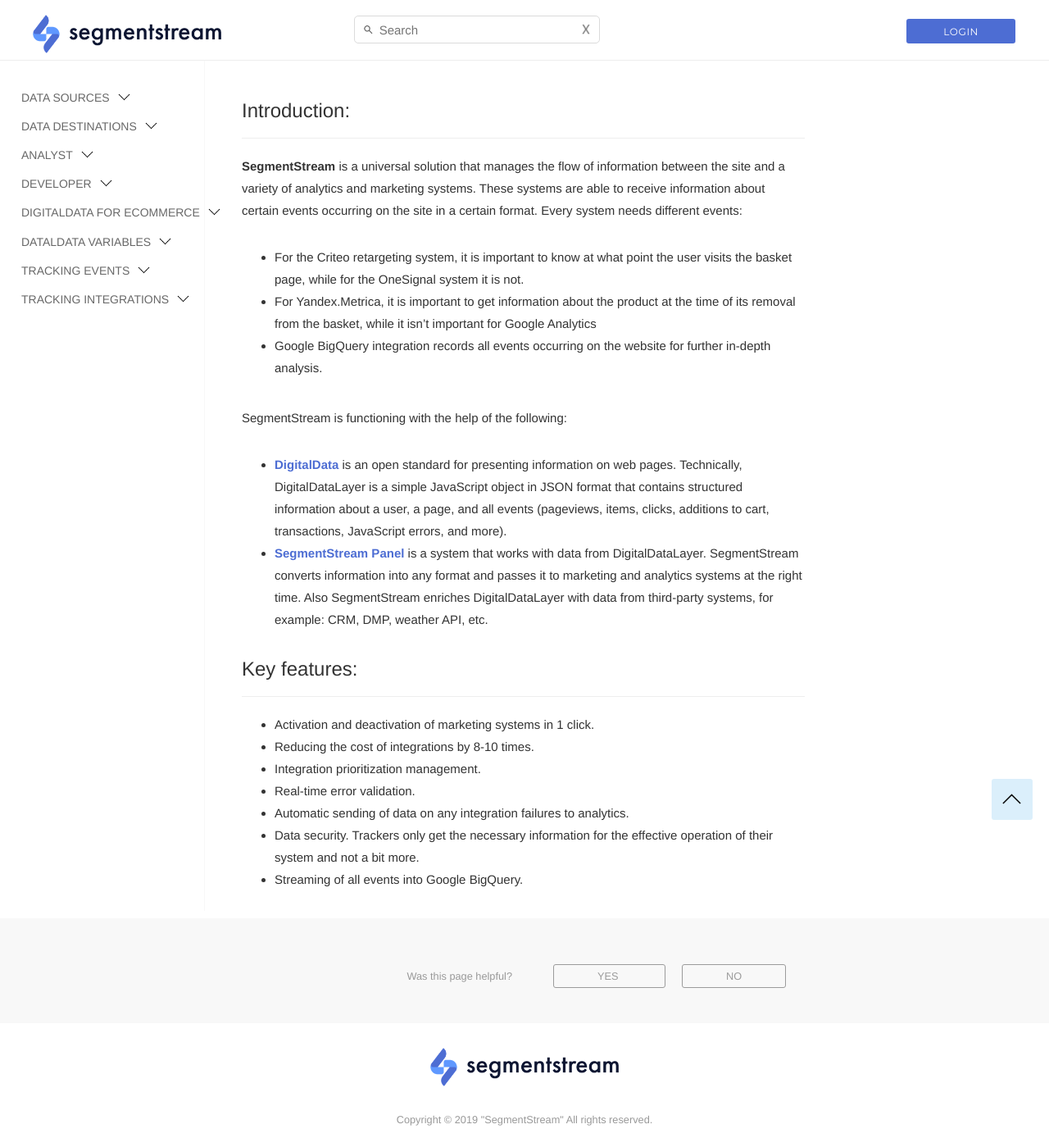
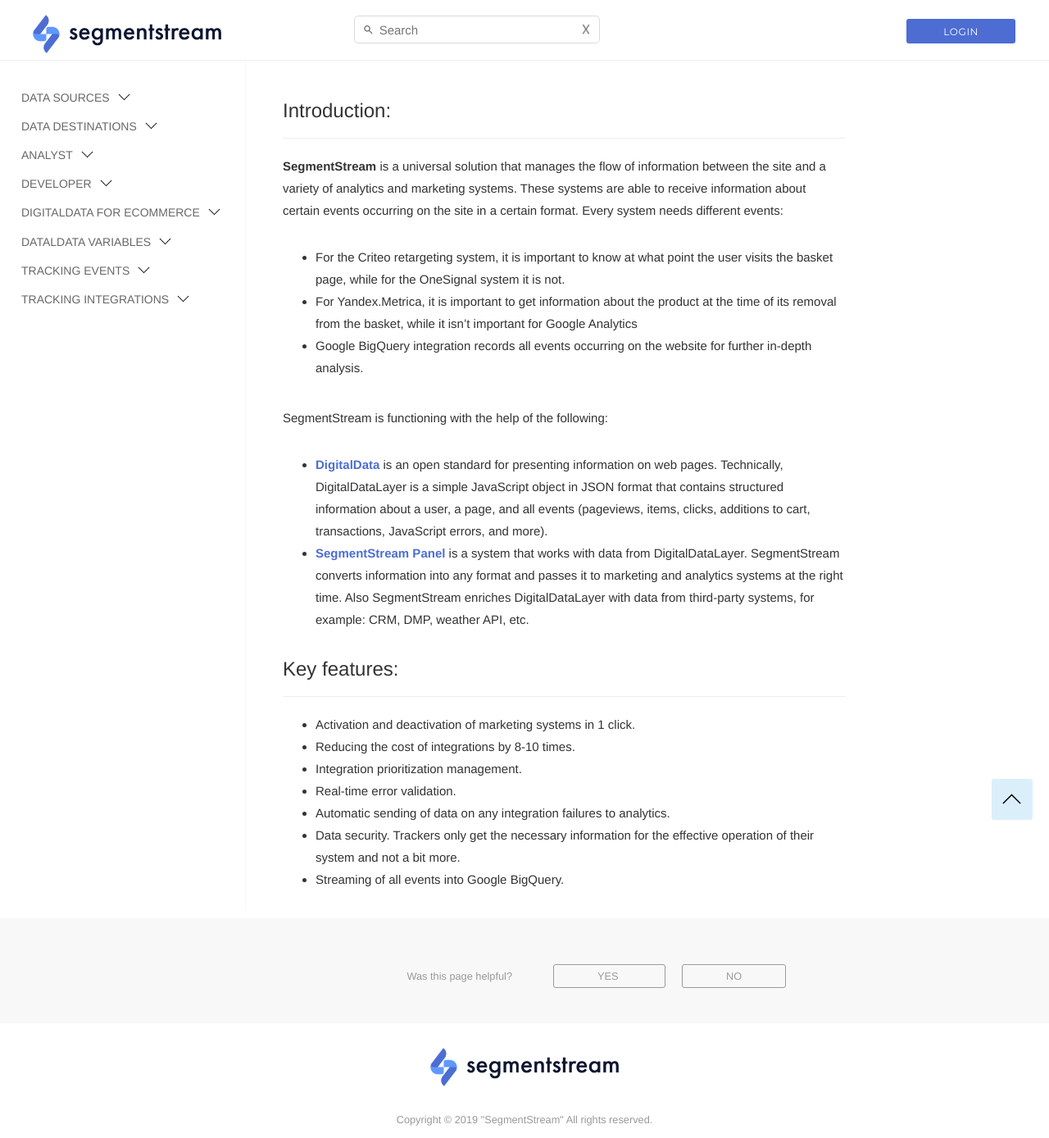
Before and after one commit to segmentstream-com/segmentstream-com.github.io, a Jekyll site: the page built from index.md, in a window 1280 px wide. Shown: the whole page at 82% size. Built offline with Jekyll 4.4.1, drawn with Linux system fonts in a browser that asks for light colours; nearby versions of some CDN libraries.

Commit message:
menu  css fix

```diff
--- a/css/main.css
+++ b/css/main.css
@@ -92,7 +92,7 @@
     border-right: 1px solid #f8f8f8;
     padding: 28px 0 0;
     min-height: 100vh;
-    max-width: 250px;
+    max-width: 300px;
 }
 
 #navigation li a {
```
